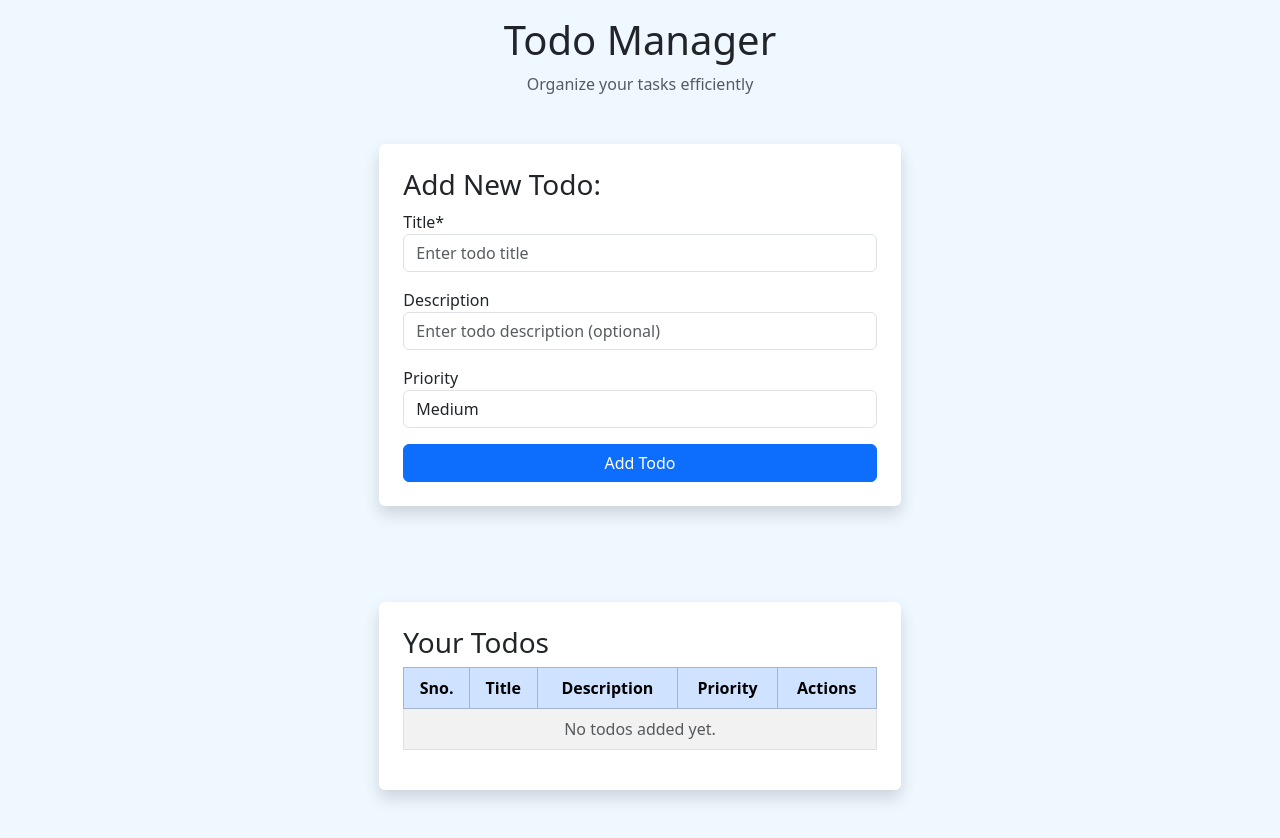
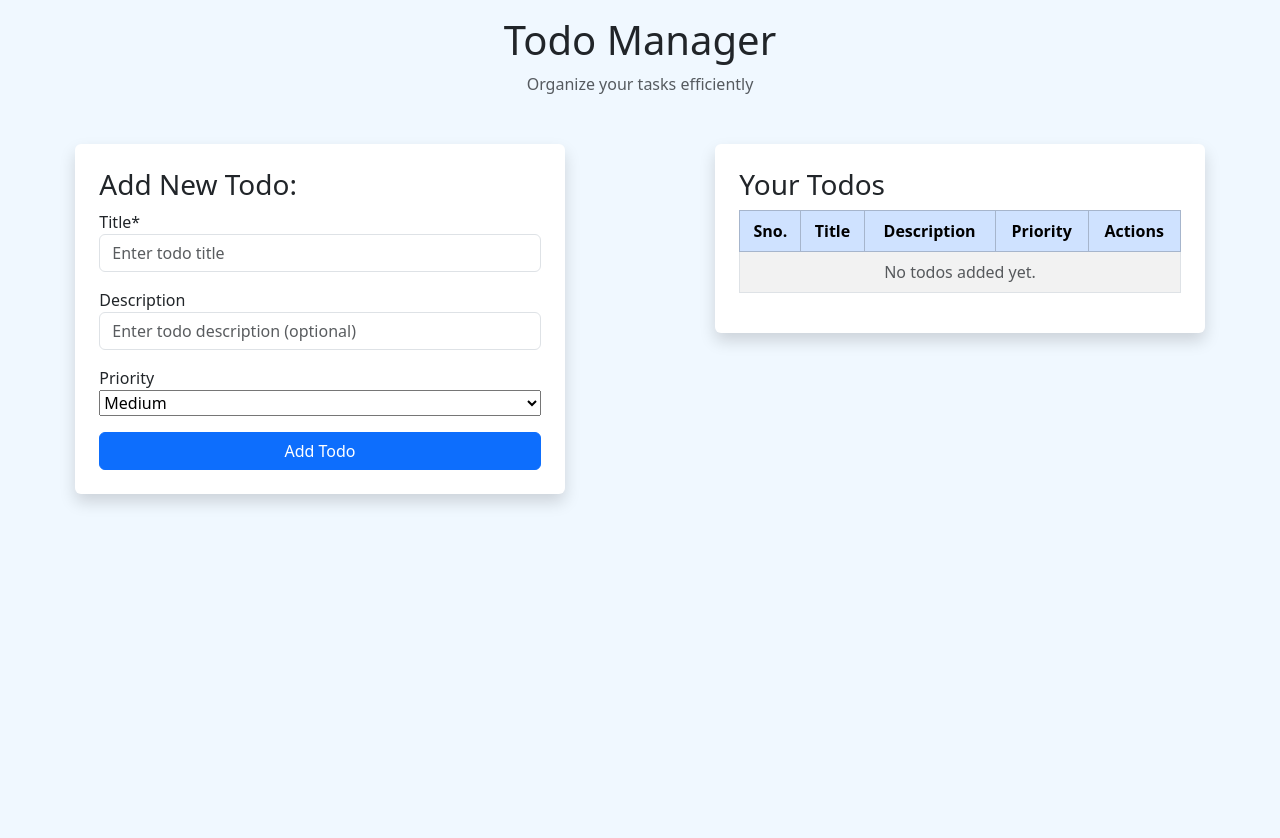
Before and after one commit to kratiDatacode/ToDo-app, a React (Vite) app: page / in a window 1280 px wide. After the commit the page ends 800 px from the top, so only its background shows below. Built offline with nearby package versions, Linux system fonts and the light colour scheme.

Commit message:
ui improve

```diff
--- a/src/App.jsx
+++ b/src/App.jsx
@@ -35,8 +35,14 @@ const App = () => {
       <p className="text-center text-muted mb-0">
         Organize your tasks efficiently
       </p>
-      <FormSection onSave={handleSave} editTodo={editTodo} />
+      <div className="row mx-0">
+        <div className="col-md-6">
+         <FormSection onSave={handleSave} editTodo={editTodo} />
+        </div>
+     <div className="col-md-6">
       <TableSection todos={todos} onDelete={handleDelete} onEdit={handleEdit} />
+     </div>
+      </div>
     </>
   );
 };
--- a/src/components/FormSection.jsx
+++ b/src/components/FormSection.jsx
@@ -38,7 +38,7 @@ const FormSection = ({ onSave , editTodo }) => {
       <section className="row mx-0 py-5 d-flex justify-content-center align-items-center">
         <div className="col-md-10">
           <div className="row mx-0 d-flex justify-content-center align-items-center">
-            <div className="col-md-6 p-4 rounded shadow bg-white">
+            <div className="col-md-12 p-4 rounded shadow bg-white">
               <h3>Add New Todo:</h3>
               <form onSubmit={handleSubmit} className="d-flex flex-column">
                 <label htmlFor="title">Title*</label>
@@ -67,7 +67,7 @@ const FormSection = ({ onSave , editTodo }) => {
                   id="priority"
                   name="priority"
                   value={priority}
-                  className="form-control mb-3"
+                  className="mb-3"
                   onChange={(e) => setPriority(e.target.value)}
                 >
                   <option value="High">High</option>
--- a/src/components/TableSection.jsx
+++ b/src/components/TableSection.jsx
@@ -6,7 +6,7 @@ const TableSection = ({ todos, onDelete , onEdit}) => {
       <section className="row mx-0 py-5 d-flex justify-content-center align-items-center">
         <div className="col-md-10">
           <div className="row mx-0 d-flex justify-content-center align-items-center">
-            <div className="col-md-6 p-4 rounded shadow bg-white">
+            <div className="col-md-12 p-4 rounded shadow bg-white">
               <h3>Your Todos</h3>
               <table className="table table-bordered table-striped text-center align-middle">
                 <thead className="table-primary">
```
